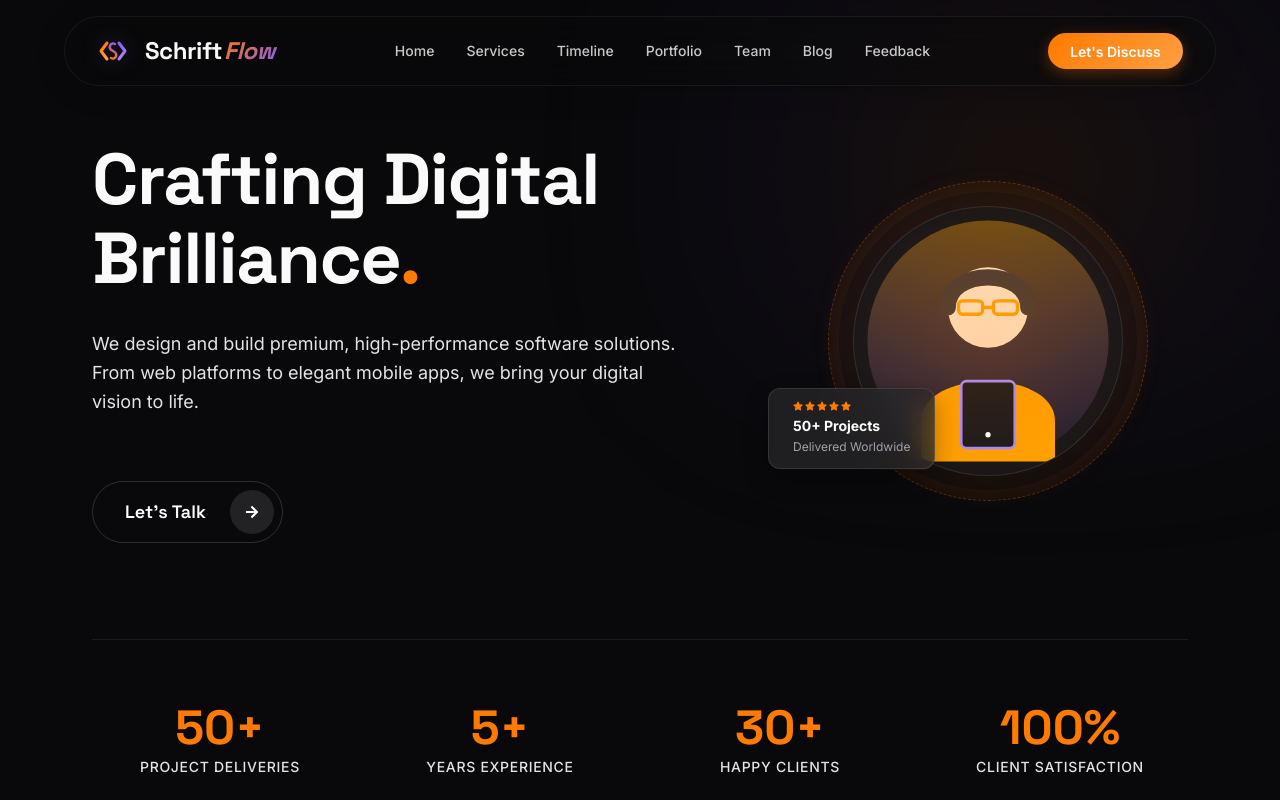
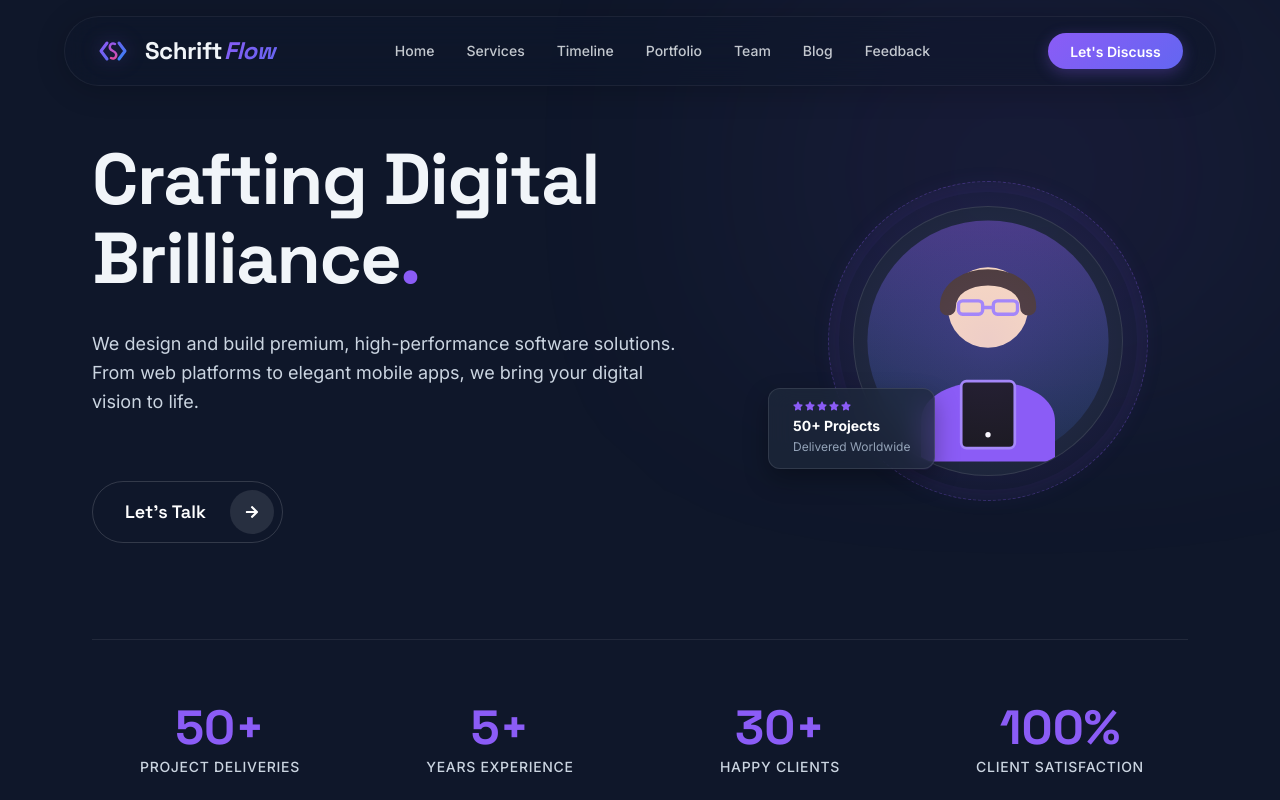
Before and after one commit to Gifty-Addai/schrift-business, a React (Vite) app: page / in a window 1280 px wide. Shown: the top 800 px of the page. Built offline with nearby package versions, Linux system fonts and the light colour scheme.

Commit message:
feat: implement section styling modules and core components including Hero and Logo

```diff
--- a/src/components/sections/Experts.module.scss
+++ b/src/components/sections/Experts.module.scss
@@ -66,7 +66,7 @@
 
 .card {
   background: $color-bg-light-card;
-  border: 1px solid rgba(0, 0, 0, 0.04);
+  border: 1px solid rgba(255, 255, 255, 0.08);
   border-radius: $border-radius-xl;
   padding: $spacing-lg;
   transition: all $transition-base;
@@ -79,12 +79,13 @@
   width: 48px;
   height: 48px;
   border-radius: $border-radius-lg;
-  background: white;
+  background: rgba(255, 255, 255, 0.04);
+  border: 1px solid rgba(255, 255, 255, 0.08);
   display: flex;
   align-items: center;
   justify-content: center;
   margin-bottom: $spacing-md;
-  box-shadow: 0 4px 12px rgba(0, 0, 0, 0.03);
+  box-shadow: 0 4px 12px rgba(0, 0, 0, 0.2);
 }
 
 .cardTitle {
@@ -115,7 +116,7 @@
 
 .pill {
   background: $color-bg-light-card;
-  border: 1px solid rgba(0, 0, 0, 0.05);
+  border: 1px solid rgba(255, 255, 255, 0.08);
   border-radius: 99px;
   padding: $spacing-sm $spacing-lg;
   display: flex;
--- a/src/components/sections/Hero.tsx
+++ b/src/components/sections/Hero.tsx
@@ -64,18 +64,18 @@ export const Hero = () => {
                                     {/* Hair */}
                                     <path d="M70 75C70 45 130 45 130 75" stroke="#4A3B32" strokeWidth="12" strokeLinecap="round" />
                                     {/* Glasses */}
-                                    <rect x="78" y="70" width="18" height="10" rx="3" stroke="#FFA000" strokeWidth="2.5" />
-                                    <rect x="104" y="70" width="18" height="10" rx="3" stroke="#FFA000" strokeWidth="2.5" />
-                                    <line x1="96" y1="75" x2="104" y2="75" stroke="#FFA000" strokeWidth="2.5" />
-                                    {/* Clothes (yellow shirt) */}
-                                    <path d="M50 160C50 120 150 120 150 160V190H50V160Z" fill="#FFA000" />
+                                    <rect x="78" y="70" width="18" height="10" rx="3" stroke="#A78BFA" strokeWidth="2.5" />
+                                    <rect x="104" y="70" width="18" height="10" rx="3" stroke="#A78BFA" strokeWidth="2.5" />
+                                    <line x1="96" y1="75" x2="104" y2="75" stroke="#A78BFA" strokeWidth="2.5" />
+                                    {/* Clothes (purple shirt) */}
+                                    <path d="M50 160C50 120 150 120 150 160V190H50V160Z" fill="#8B5CF6" />
                                     {/* Tablet */}
                                     <rect x="80" y="130" width="40" height="50" rx="4" fill="#18181B" stroke="#A78BFA" strokeWidth="2" />
                                     <circle cx="100" cy="170" r="2" fill="white" />
                                     <defs>
                                         <linearGradient id="heroGrad" x1="100" y1="10" x2="100" y2="190" gradientUnits="userSpaceOnUse">
-                                            <stop stopColor="#F59E0B" stopOpacity="0.4" />
-                                            <stop offset="1" stopColor="#8B5CF6" stopOpacity="0.1" />
+                                            <stop stopColor="#8B5CF6" stopOpacity="0.4" />
+                                            <stop offset="1" stopColor="#3B82F6" stopOpacity="0.1" />
                                         </linearGradient>
                                     </defs>
                                 </svg>
--- a/src/components/sections/Process.module.scss
+++ b/src/components/sections/Process.module.scss
@@ -89,12 +89,12 @@
   width: 60px;
   height: 60px;
   border-radius: 50%;
-  background: white;
+  background: $color-bg-dark-sec;
   border: 3px solid $color-primary-light;
   display: flex;
   align-items: center;
   justify-content: center;
-  box-shadow: 0 4px 15px rgba(0, 0, 0, 0.05);
+  box-shadow: 0 4px 15px rgba(0, 0, 0, 0.2);
   transition: all $transition-base;
 }
 
@@ -102,7 +102,7 @@
   font-family: $font-heading;
   font-size: $font-size-lg;
   font-weight: 700;
-  color: $color-primary-dark;
+  color: $color-primary-light;
   transition: color $transition-base;
 }
 
--- a/src/components/sections/Team.module.scss
+++ b/src/components/sections/Team.module.scss
@@ -76,7 +76,7 @@
   width: 110px;
   height: 110px;
   border-radius: 50%;
-  background: white;
+  background: $color-bg-dark-sec;
   padding: 6px;
   transition: transform $transition-base;
   z-index: 3;
--- a/src/components/ui/Logo.tsx
+++ b/src/components/ui/Logo.tsx
@@ -19,15 +19,15 @@ export const Logo = ({ variant = 'dark' }: LogoProps) => {
                     <path d="M18 9C13.5 6.5 10 13 16 16C22 19 18.5 25.5 14 23" stroke="url(#paint2_linear)" strokeWidth="2.5" strokeLinecap="round" />
                     <defs>
                         <linearGradient id="paint0_linear" x1="4" y1="8" x2="10" y2="24" gradientUnits="userSpaceOnUse">
-                            <stop stopColor="#FF7A00" />
-                            <stop offset="1" stopColor="#FF9F43" />
+                            <stop stopColor="#8B5CF6" />
+                            <stop offset="1" stopColor="#6366F1" />
                         </linearGradient>
                         <linearGradient id="paint1_linear" x1="22" y1="8" x2="28" y2="24" gradientUnits="userSpaceOnUse">
-                            <stop stopColor="#8B5CF6" />
-                            <stop offset="1" stopColor="#A78BFA" />
+                            <stop stopColor="#6366F1" />
+                            <stop offset="1" stopColor="#3B82F6" />
                         </linearGradient>
                         <linearGradient id="paint2_linear" x1="14" y1="26" x2="18" y2="6" gradientUnits="userSpaceOnUse">
-                            <stop stopColor="#FF7A00" />
+                            <stop stopColor="#EC4899" />
                             <stop offset="1" stopColor="#8B5CF6" />
                         </linearGradient>
                     </defs>
--- a/src/styles/_variables.scss
+++ b/src/styles/_variables.scss
@@ -2,47 +2,47 @@
 // SCHRIFT - SCSS Variables
 // ========================================
 
-// Colors - Primary
+// Colors - Primary (Reverted to Slate/Purple Theme)
 $color-primary: #8B5CF6;
 $color-primary-light: #A78BFA;
 $color-primary-dark: #7C3AED;
 
 // Colors - Accent
-$color-orange: #FF7A00;
-$color-orange-light: #FF9F43;
-$color-orange-dark: #D95400;
+$color-orange: #8B5CF6;           // Mapped to purple
+$color-orange-light: #A78BFA;
+$color-orange-dark: #7C3AED;
 $color-accent-blue: #3B82F6;
 $color-accent-cyan: #06B6D4;
 $color-accent-pink: #EC4899;
 
-// Colors - Background (Blended Dark & Light/Cream)
-$color-bg-dark: #09090b;          // Deep dark main background
-$color-bg-dark-sec: #18181b;      // Dark secondary background
-$color-bg-dark-card: #27272a;     // Glassmorphism card base
-$color-bg-light: #FAF7F0;         // Light cream background (Design 1 & 2)
-$color-bg-light-sec: #F4EFE3;     // Light cream secondary
-$color-bg-light-card: #FFFFFF;    // White card background
+// Colors - Background (Reverted to Slate/Indigo)
+$color-bg-dark: #0F172A;          // Original slate-900 main background
+$color-bg-dark-sec: #1E293B;      // Original slate-800 secondary
+$color-bg-dark-card: #1E293B;     // Slate-800 card base
+$color-bg-light: #0F172A;         // Light backgrounds mapped to dark slate
+$color-bg-light-sec: #1E293B;     // Light secondary mapped to dark secondary
+$color-bg-light-card: #1E293B;    // Card backgrounds mapped to dark cards
 
-// Default Background & Text (will be overriden in sections)
+// Default Background & Text
 $color-bg-primary: $color-bg-dark;
 $color-bg-secondary: $color-bg-dark-sec;
 $color-bg-tertiary: $color-bg-dark-card;
 
-// Colors - Text
-$color-text-primary: #FAFAFA;
-$color-text-secondary: #E4E4E7;
-$color-text-muted: #A1A1AA;
-$color-text-dark-primary: #18181B;
-$color-text-dark-secondary: #3F3F46;
-$color-text-dark-muted: #71717A;
+// Colors - Text (Reverted to light text defaults)
+$color-text-primary: #F1F5F9;
+$color-text-secondary: #CBD5E1;
+$color-text-muted: #94A3B8;
+$color-text-dark-primary: #F1F5F9;      // Mapped to light text for dark sections
+$color-text-dark-secondary: #CBD5E1;    // Mapped to light text secondary
+$color-text-dark-muted: #94A3B8;        // Mapped to light text muted
 
-// Gradients
-$gradient-orange: linear-gradient(135deg, $color-orange 0%, $color-orange-light 100%);
+// Gradients (Reverted to original purple/blue gradients)
+$gradient-orange: linear-gradient(135deg, $color-primary 0%, #6366F1 100%);
 $gradient-purple: linear-gradient(135deg, $color-primary 0%, $color-accent-pink 100%);
-$gradient-primary: linear-gradient(135deg, $color-orange 0%, $color-primary 100%);
-$gradient-hero: radial-gradient(circle at top right, rgba($color-orange, 0.15), transparent 40%), radial-gradient(circle at bottom left, rgba($color-primary, 0.1), transparent 40%);
+$gradient-primary: linear-gradient(135deg, $color-primary 0%, #6366F1 100%);
+$gradient-hero: radial-gradient(circle at top right, rgba($color-primary, 0.15), transparent 40%), radial-gradient(circle at bottom left, rgba($color-accent-blue, 0.1), transparent 40%);
 $gradient-card-dark: linear-gradient(135deg, rgba($color-bg-dark-card, 0.7) 0%, rgba($color-bg-dark-card, 0.3) 100%);
-$gradient-card-light: linear-gradient(135deg, rgba($color-bg-light-card, 0.9) 0%, rgba($color-bg-light-card, 0.6) 100%);
+$gradient-card-light: linear-gradient(135deg, rgba($color-bg-dark-card, 0.7) 0%, rgba($color-bg-dark-card, 0.3) 100%);
 
 // Typography
 $font-body: 'Inter', sans-serif;
```
Also changed, not shown: src/components/sections/Contact.module.scss (+27 -27 lines), src/components/sections/Projects.module.scss (+28 -28 lines), src/components/sections/Projects.tsx (+11 -11 lines).
